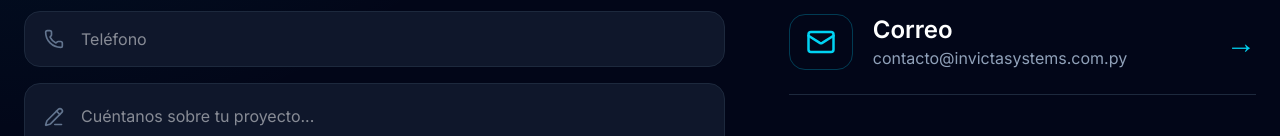
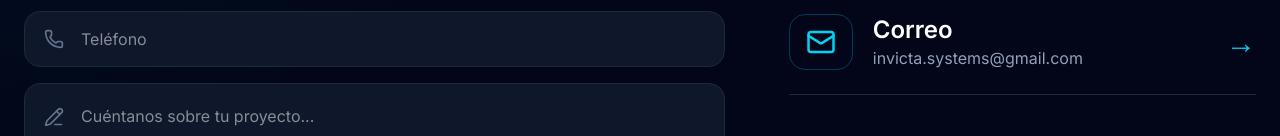
Before and after one commit to JFrannnco/fynex-landing, a React (Vite) app: page / in a window 1280 px wide. Shown: the part 4182-4318 px from the top of the page. Built offline with nearby package versions, Linux system fonts and the light colour scheme.

Commit message:
Modify Email contact

```diff
--- a/src/components/Contact.tsx
+++ b/src/components/Contact.tsx
@@ -346,7 +346,7 @@ export default function Contact() {
 
                     <p className="text-slate-400">
 
-                      contacto@invictasystems.com.py
+                      invicta.systems@gmail.com
 
                     </p>
 
```
